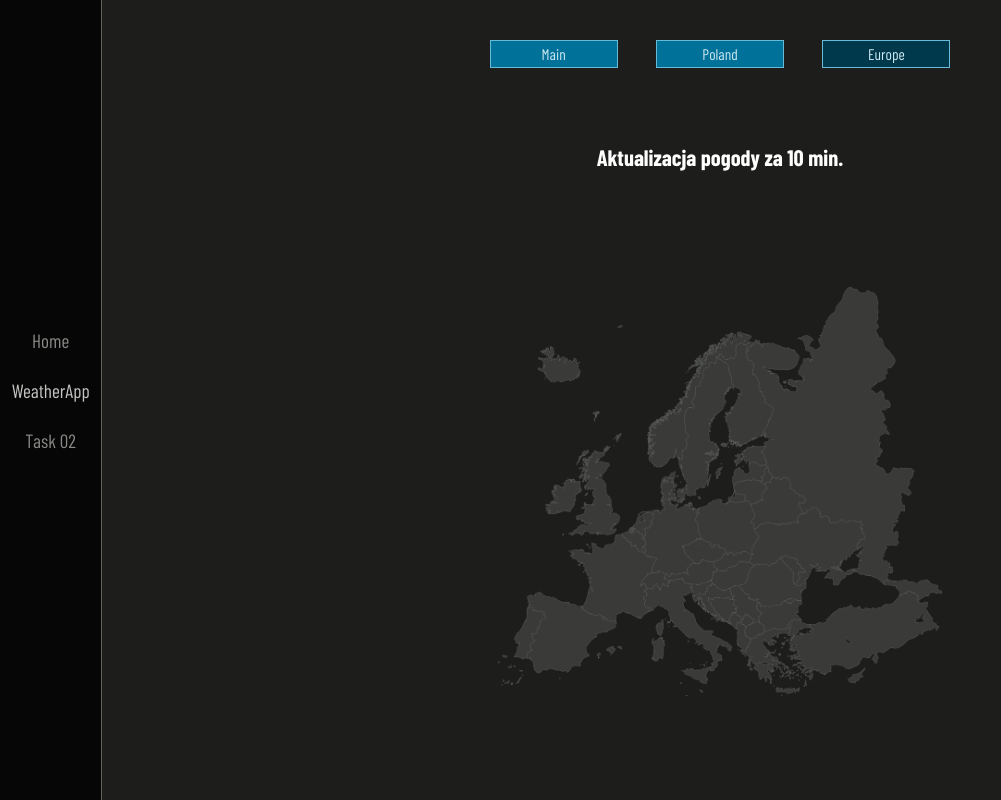
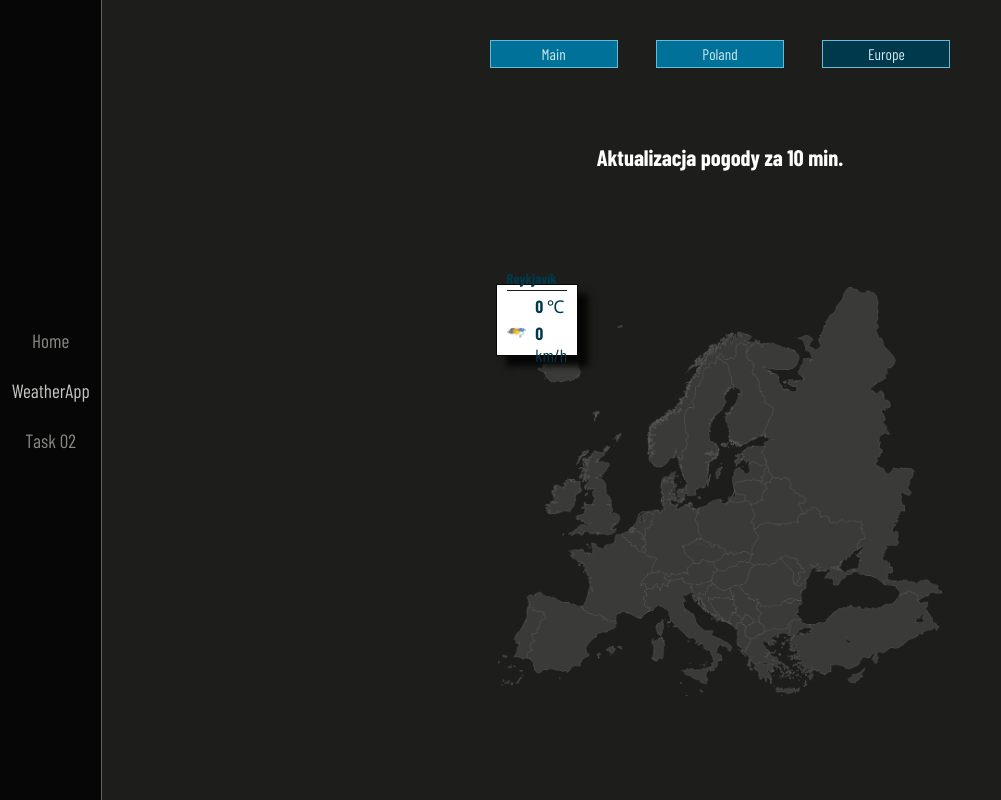
Before and after one commit to Scorpion19702022/01_REACT_VARIOUS_PROJECTS, a React (Create React App) app: page /WeatherApp/Europe in a window 1280 px wide. Shown: the whole page, without its empty margins (0-1001 px from the left). Built offline with nearby package versions, Linux system fonts and the light colour scheme; a web font is replaced by a local one.

Commit message:
test with first city in Europe

```diff
--- a/src/Components/WeatherApp/EuropeWeather.module.css
+++ b/src/Components/WeatherApp/EuropeWeather.module.css
@@ -61,6 +61,80 @@
 	object-fit: cover;
 }
 
+.city_weather {
+	width: 100%;
+	display: flex;
+	flex-direction: column;
+	align-items: center;
+	justify-content: space-between;
+}
+
+.box_cities {
+	position: absolute;
+	width: 16%;
+	height: 9%;
+	padding: 0.5em;
+	display: flex;
+	flex-direction: column;
+	justify-content: center;
+	align-items: center;
+	background-color: var(--color-dark01);
+	border: 0.04em solid var(--color-dark08);
+	box-shadow: 0.6em 0.6em 0.4em var(--color-dark08);
+}
+
+.box_cities:nth-child(1) {
+	top: 27%;
+	left: 3%;
+}
+
+.top {
+	width: 100%;
+	margin-bottom: 0.2em;
+}
+
+.name_city {
+	width: 100%;
+	font-size: 0.9em;
+	padding-bottom: 0.2em;
+	border-bottom: 0.04em solid var(--color-dark07);
+	color: var(--color-color08);
+}
+
+.bottom {
+	width: 100%;
+	display: flex;
+	justify-content: space-between;
+	align-items: center;
+}
+
+.box_img {
+	width: 38%;
+}
+
+.img_city {
+	width: 100%;
+	object-fit: cover;
+}
+
+.box_info {
+	width: 55%;
+	display: flex;
+	flex-direction: column;
+}
+
+.city_info_weather {
+	width: 100%;
+	font-size: 0.8em;
+	font-weight: 700;
+	margin-bottom: 0.2em;
+	color: var(--color-color08);
+}
+
+.parametr {
+	font-weight: 400;
+}
+
 @media (min-width: 767.98px) {
 	.wrapper {
 		padding-left: 10em;
@@ -78,4 +152,39 @@
 		font-size: 1.4em;
 		margin-bottom: 2em;
 	}
+
+	.box_cities {
+		width: 7.3%;
+		height: 10.4%;
+		padding: 0.6em;
+		display: flex;
+		flex-direction: column;
+		justify-content: center;
+		align-items: center;
+	}
+
+	.box_cities:nth-child(1) {
+		top: 25%;
+		left: 30%;
+	}
+
+	.bottom {
+		display: flex;
+		justify-content: center;
+	}
+
+	.box_img {
+		width: 36%;
+		margin-right: 0.6em;
+	}
+
+	.img_city {
+		height: 40%;
+		object-fit: cover;
+	}
+
+	.city_info_weather {
+		font-size: 1.1em;
+		font-weight: 700;
+	}
 }
--- a/src/Components/WeatherApp/EuropeWeather.tsx
+++ b/src/Components/WeatherApp/EuropeWeather.tsx
@@ -8,7 +8,29 @@ import NavWorld from './NavWorld'
 import EuropeContext from './Context/EuropeContext'
 
 const EuropeWeather = () => {
-	const { refresh } = useContext(EuropeContext)
+	const { refresh, citiesEurope } = useContext(EuropeContext)
+
+	const citiesOfEurope = citiesEurope.map((city, index) => (
+		<div key={index} className={styles.box_cities}>
+			<div className={styles.top}>
+				<h4 className={styles.name_city}>{city.city}</h4>
+			</div>
+			<div className={styles.bottom}>
+				<div className={styles.box_img}>
+					<img className={styles.img_city} src={city.img} alt='' />
+				</div>
+				<div className={styles.box_info}>
+					<span className={styles.city_info_weather}>
+						{city.temp} <span className={styles.parametr}> ℃</span>
+					</span>
+					<span className={styles.city_info_weather}>
+						{city.wind} <span className={styles.parametr}> km/h</span>
+					</span>
+				</div>
+			</div>
+		</div>
+	))
+
 	return (
 		<section className={styles.wrapper}>
 			<NavWorld />
@@ -17,6 +39,7 @@ const EuropeWeather = () => {
 				<div className={styles.box_map}>
 					<img className={styles.img_europe_map} src={EuropeMap} alt='' />
 				</div>
+				<div className={styles.city_weather}>{citiesOfEurope}</div>
 			</div>
 		</section>
 	)
```
